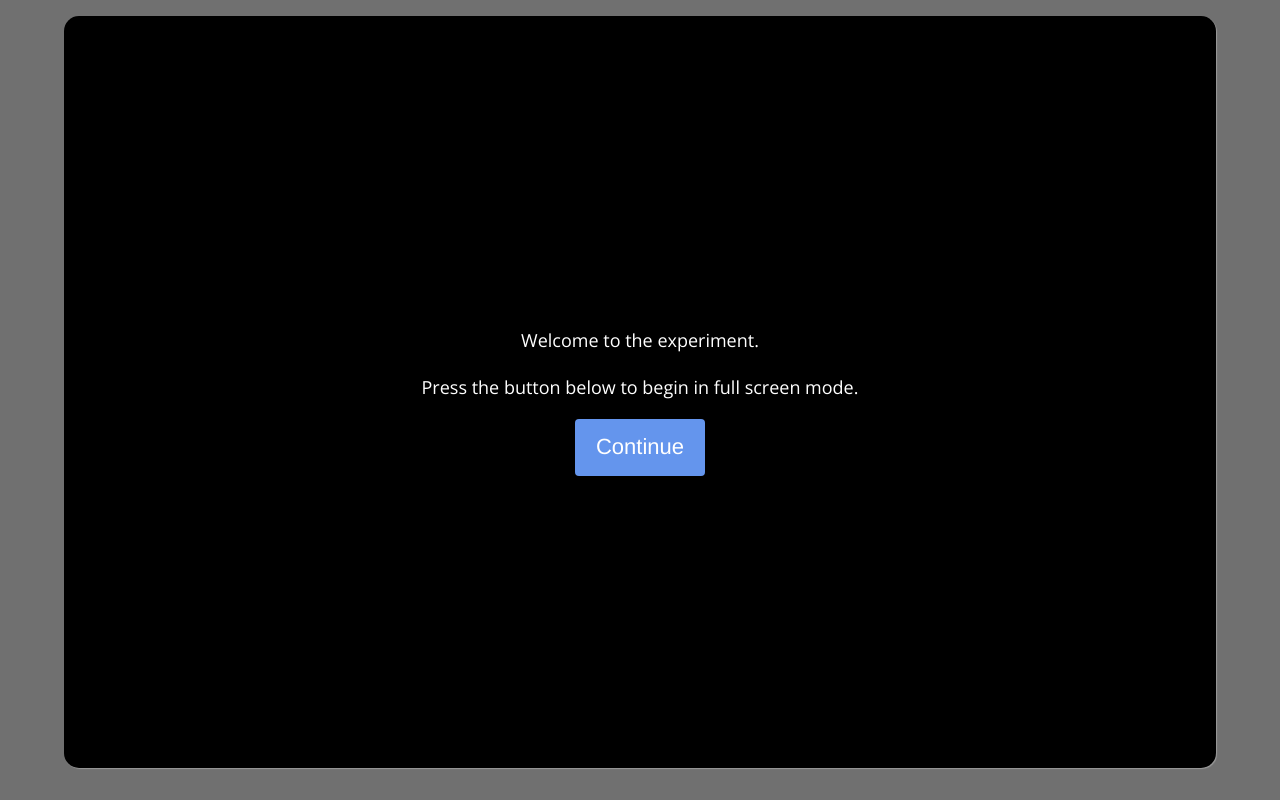
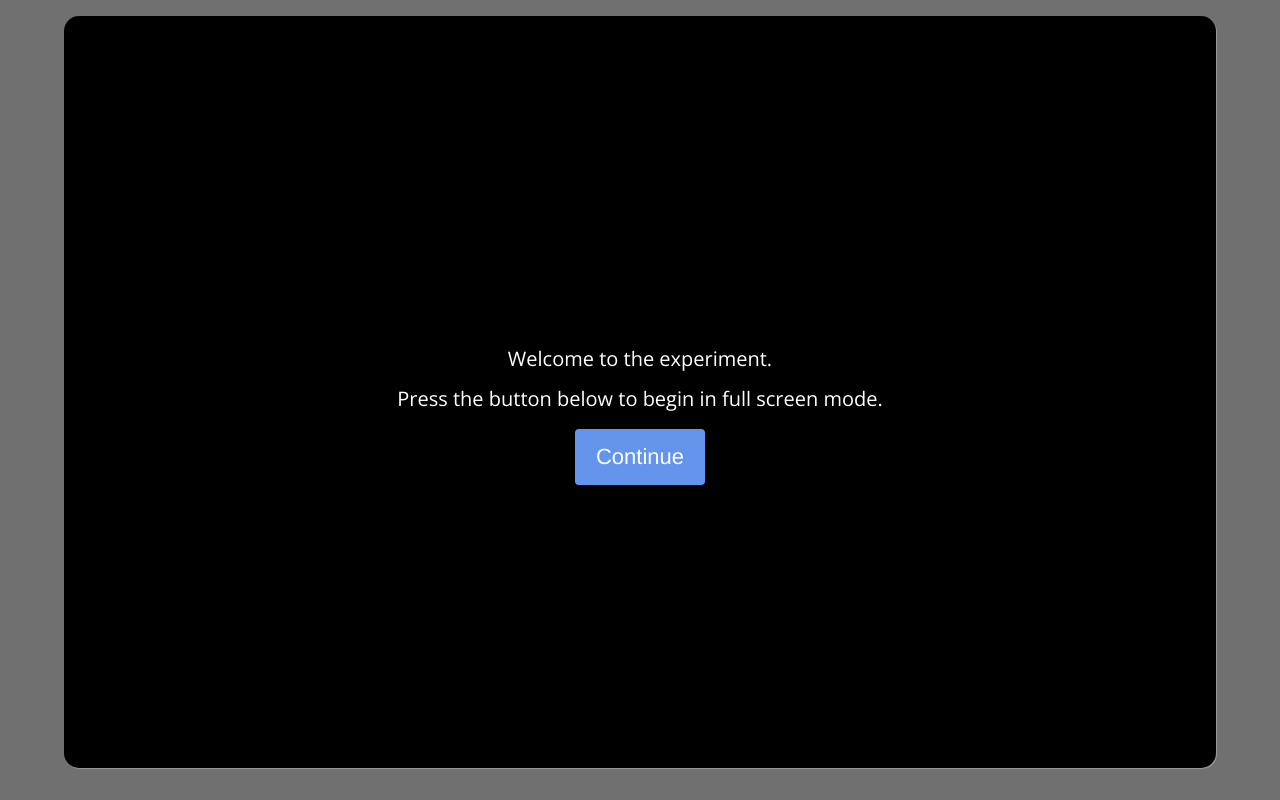
Before and after one commit to earcanal/stroop-sas, a plain HTML site: page index.html in a window 1280 px wide. Drawn offline with nearby package versions, Linux system fonts and the light colour scheme.

Commit message:
FIX: Style fullscreen plugin element

```diff
--- a/css/default_style.css
+++ b/css/default_style.css
@@ -129,14 +129,14 @@ Sample html: <div class = centerbox><div class = img-container><img...></img></d
 
 /* Used for positioning during instructions */
 
-.jspsych-instructions-nav {
+.jspsych-instructions-nav, .instructions {
   text-align: center;
   margin-top: 50px;
   position: relative;
   z-index: 1;
 }
 
-.jspsych-instructions-nav p {
+.jspsych-instructions-nav p, .instructions p {
   font-family: 'Roboto' serif;
   font-size: 20px;
   line-height: 20px;
```
